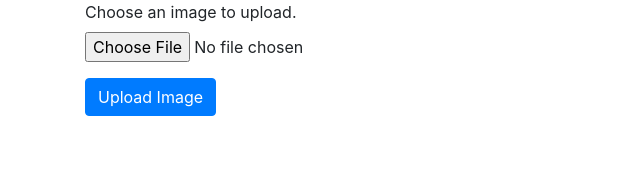
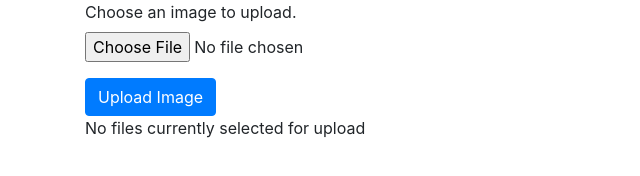
Before and after one commit to kenttoku/revature-p1, a website: page img-drive/client/index.html in a window 1280 px wide. Shown: the whole page, without its empty margins (0-640 px from the left). Drawn offline with nearby package versions, Linux system fonts and the light colour scheme.

Commit message:
Add preview to html

```diff
--- a/img-drive/client/index.html
+++ b/img-drive/client/index.html
@@ -14,6 +14,9 @@
       <input class="form-control-file" type="file" accept="image/*" id="image-upload">
     </div>
     <button class="btn btn-primary" type="submit">Upload Image</button>
+    <div class="preview">
+      <p>No files currently selected for upload</p>
+    </div>
   </form>
   <script src="client.js"></script>
 </body>
```
